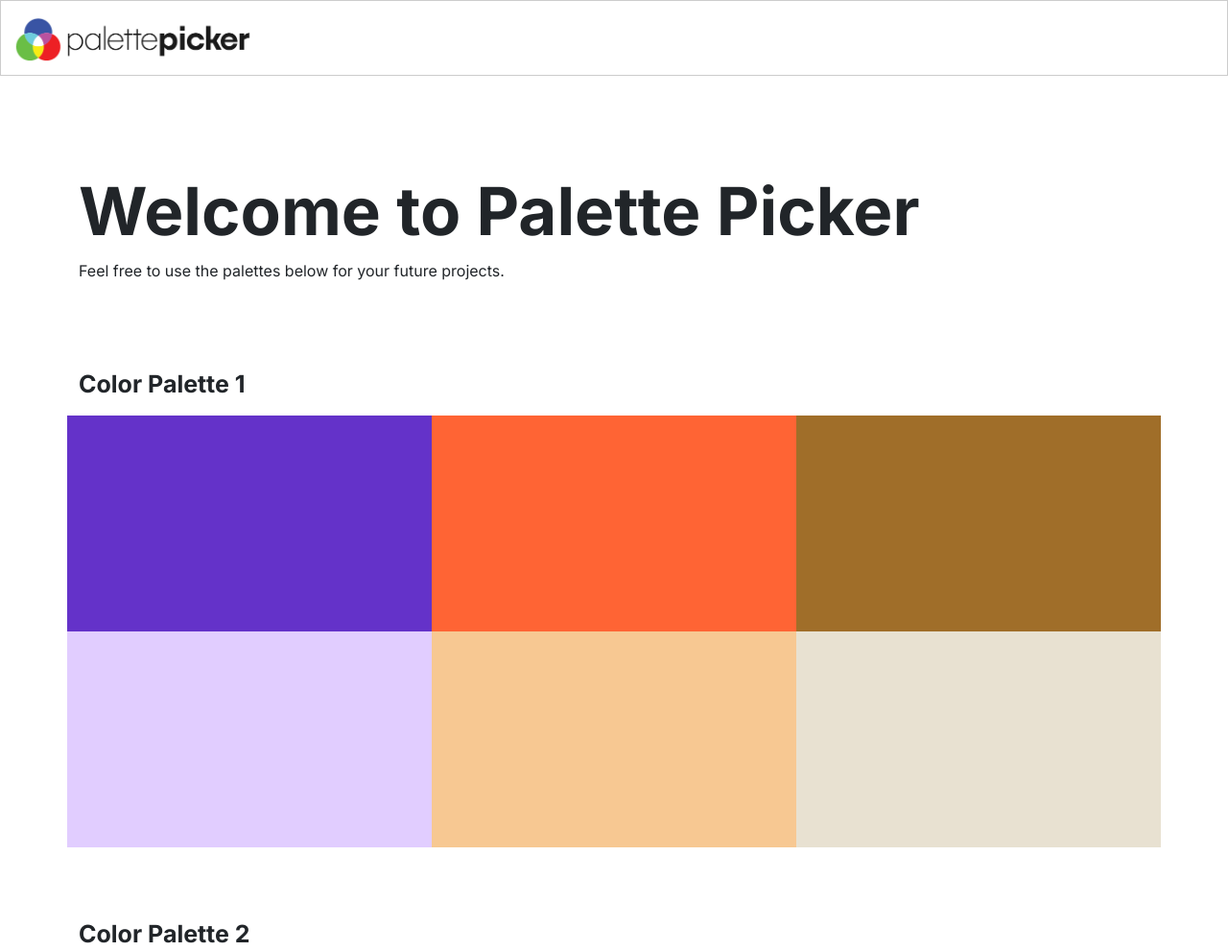
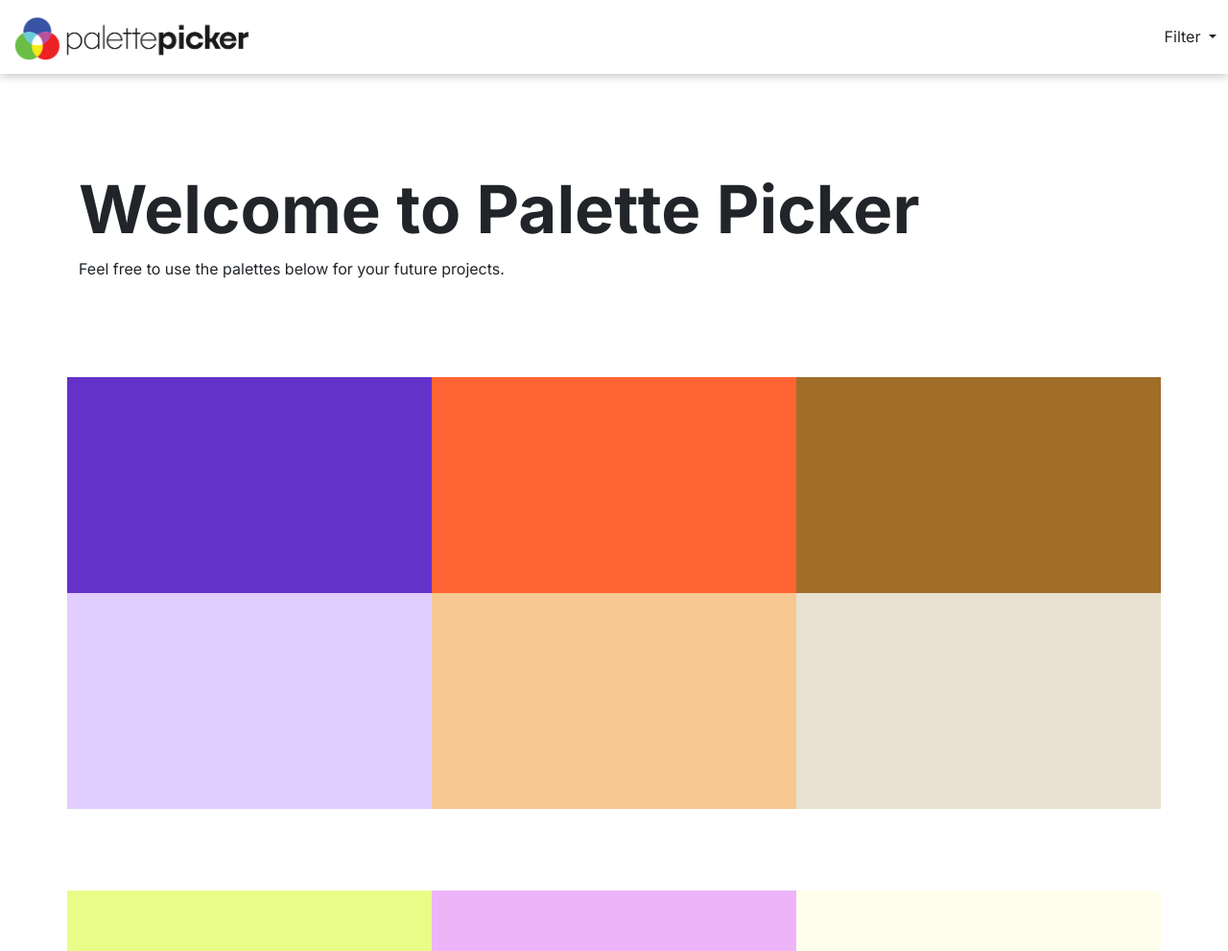
Before and after one commit to ashleymarlow/palette-picker, a plain HTML site: page index.html in a window 1280 px wide. Shown: the top 991 px of the page at 96% size. Drawn offline with nearby package versions, Linux system fonts and the light colour scheme.

Commit message:
more on nav and icons

```diff
--- a/css/styles.css
+++ b/css/styles.css
@@ -18,7 +18,8 @@ h2 {
 }
 
 .navbar {
-    border: 1px solid #ccc;
+    background-color: #fff;
+    filter: drop-shadow(0 0.2rem 0.25rem rgba(0, 0, 0, 0.2));
 }
 
 .presentation {
@@ -56,3 +57,8 @@ h2 {
 .palette-color:hover span {
     opacity: 1;
 }
+
+.palette-color img {
+    width: 23px;
+    margin-left: 10px;
+}
--- a/index.html
+++ b/index.html
@@ -11,11 +11,21 @@
     <link href="https://fonts.googleapis.com/css2?family=Inter:wght@300;400;500;600;700;800&display=swap" rel="stylesheet">
   </head>
   <body>
-    <nav class="navbar">
+    <nav class="navbar sticky-top">
         <div class="container-fluid">
             <a class="navbar-brand" href="#">
                 <img id="logo" src="img/palette-picker-logo.png" alt="Logo" class="d-inline-block align-text-top">
             </a>
+            <div class="nav-item dropdown">
+                <a class="nav-link dropdown-toggle" href="#" role="button" data-bs-toggle="dropdown" aria-expanded="false">
+                  Filter
+                </a>
+                <ul class="dropdown-menu">
+                  <li><a class="dropdown-item" href="#">Monochromatic</a></li>
+                  <li><a class="dropdown-item" href="#">Secondary</a></li>
+                  <li><a class="dropdown-item" href="#">Something else here</a></li>
+                </ul>
+            </div>
         </div>
     </nav>
 
--- a/js/scripts.js
+++ b/js/scripts.js
@@ -14,7 +14,7 @@ function setupPalettes(data) {
     let palettesArray = data.palettes;
     let palettehtml = '';
     for (let palette of palettesArray) {
-        let name = palette.name;
+        // let name = palette.name;
         // let tag = palette.tag;
         let color1 = palette.color1;
         let color2 = palette.color2;
@@ -22,21 +22,18 @@ function setupPalettes(data) {
         let color4 = palette.color4;
         let color5 = palette.color5;
         let color6 = palette.color6;
-        console.log(color1);
         palettehtml += `
             <div class="palette">
                 <div class="row header-row">
-                    <div class="col">
-                        <h2>` + name + `</h2>
-                    </div>
+
                 </div>
                 <div class="row palette-row">
-                    <div class="palette-color" style="background-color:` + color1 + `";><span>` + color1 + `</span></div>
-                    <div class="palette-color" style="background-color:` + color2 + `";><span>` + color2 + `</span></div>
-                    <div class="palette-color" style="background-color:` + color3 + `";><span>` + color3 + `</span></div>
-                    <div class="palette-color" style="background-color:` + color4 + `";><span>` + color4 + `</span></div>
-                    <div class="palette-color" style="background-color:` + color5 + `";><span>` + color5 + `</span></div>
-                    <div class="palette-color" style="background-color:` + color6 + `";><span>` + color6 + `</span></div>
+                    <div class="palette-color" style="background-color:` + color1 + `";><span>` + color1 + `<img src="img/copy.svg"></span></div>
+                    <div class="palette-color" style="background-color:` + color2 + `";><span>` + color2 + `<img src="img/copy.svg"></span></div>
+                    <div class="palette-color" style="background-color:` + color3 + `";><span>` + color3 + `<img src="img/copy.svg"></span></div>
+                    <div class="palette-color" style="background-color:` + color4 + `";><span>` + color4 + `<img src="img/copy.svg"></span></div>
+                    <div class="palette-color" style="background-color:` + color5 + `";><span>` + color5 + `<img src="img/copy.svg"></span></div>
+                    <div class="palette-color" style="background-color:` + color6 + `";><span>` + color6 + `<img src="img/copy.svg"></span></div>
                 </div>
             </div>
         `;
```
Also changed, not shown: img/check.svg (added), img/copy.svg (added).
